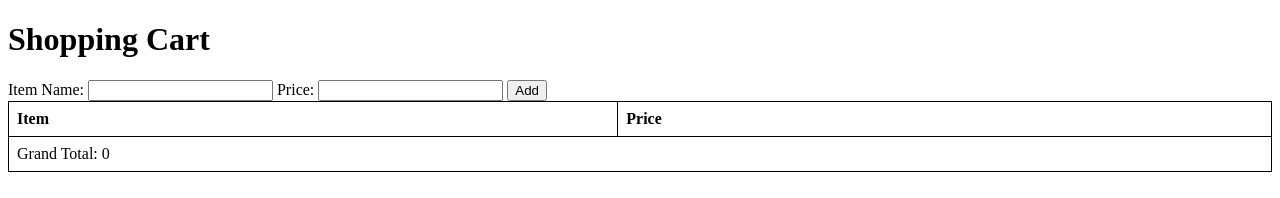
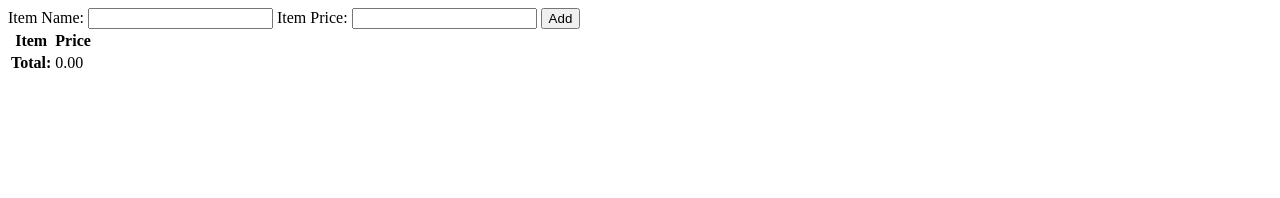
Before and after one commit to acciojob/shopping-cart-sonukds, a website: page main.html in a window 1280 px wide. Drawn offline with Linux system fonts and the light colour scheme.

Commit message:
created a submission

```diff
--- a/main.html
+++ b/main.html
@@ -4,25 +4,17 @@
     <meta charset="UTF-8">
     <meta name="viewport" content="width=device-width, initial-scale=1.0">
     <title>Shopping Cart</title>
-    <style>
-        table {
-            width: 100%;
-            border-collapse: collapse;
-        }
-        th, td {
-            border: 1px solid black;
-            padding: 8px;
-            text-align: left;
-        }
-    </style>
 </head>
 <body>
-    <h1>Shopping Cart</h1>
-    <label for="item-qty-input">Item Name:</label>
-    <input type="text" id="item-qty-input" aria-label="Item Name">
-    <label for="item-price-input">Price:</label>
-    <input type="number" id="item-price-input" aria-label="Price">
-    <button id="add">Add</button>
+    <div>
+  <label for="item-name-input">Item Name:</label>
+  <input type="text" id="item-name-input" aria-label="Item Name">
+
+  <label for="item-price-input">Item Price:</label>
+  <input type="number" id="item-price-input" aria-label="Item Price" step="0.01" min="0">
+
+  <button id="add" aria-label="Add Item">Add</button>
+</div>
 
 <table aria-role="table">
   <thead>
@@ -31,12 +23,17 @@
       <th id="price">Price</th>
     </tr>
   </thead>
-        <tbody id="cart-body">
+  <tbody id="shopping-list">
+    <!-- Items will be dynamically added here -->
+  </tbody>
+  <tfoot>
     <tr>
-                <td colspan="2">Grand Total: <span id="total">0</span></td>
+      <td><strong>Total:</strong></td>
+      <td id="total">0.00</td>
     </tr>
-        </tbody>
+  </tfoot>
 </table>
+
 
     <script src="script.js"></script>
 </body>
--- /dev/null
+++ b/styles.css
@@ -0,0 +1,9 @@
+   table {
+            width: 100%;
+            border-collapse: collapse;
+        }
+        th, td {
+            border: 1px solid black;
+            padding: 8px;
+            text-align: left;
+        }
```
Lines whose indentation alone changed are shown as unchanged.
